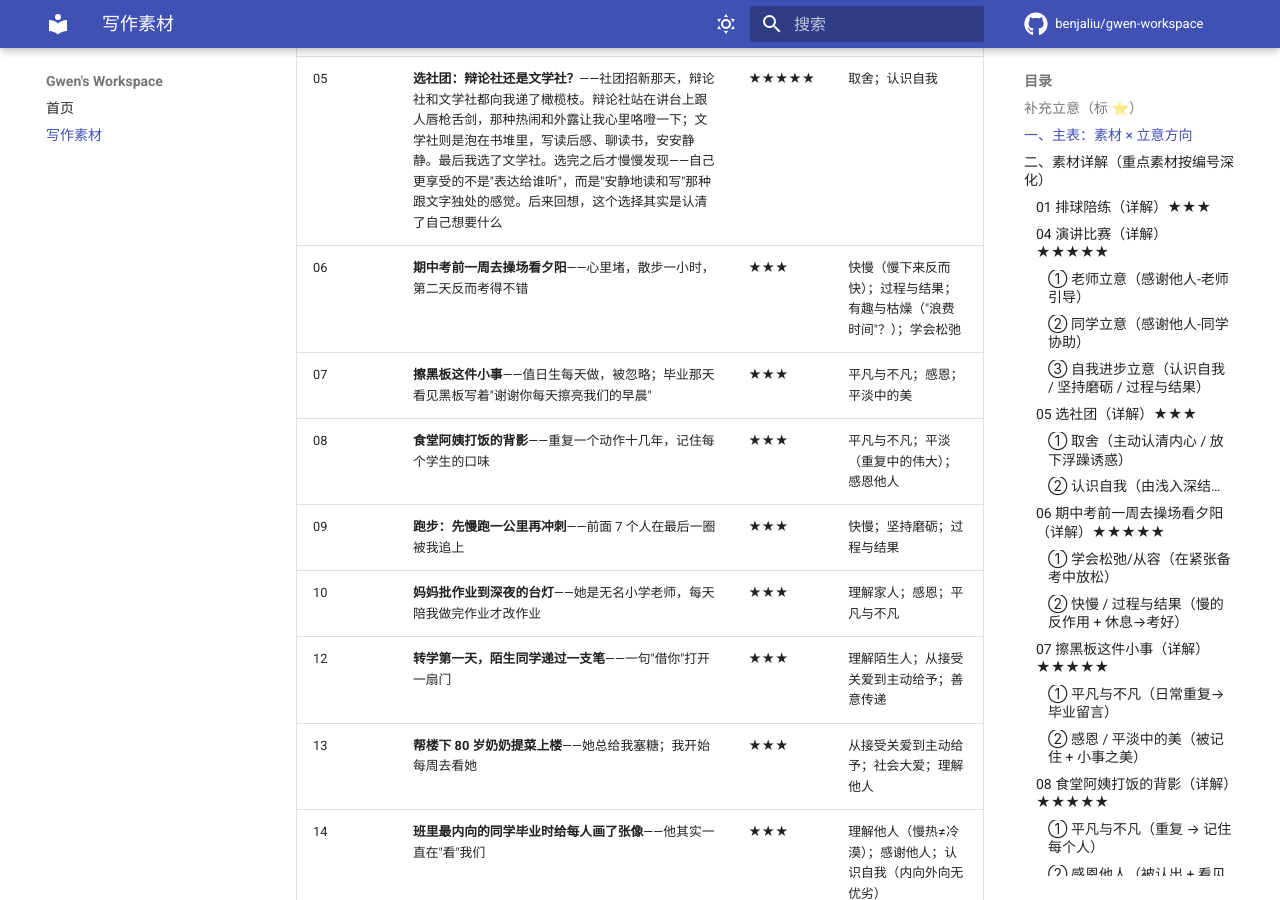
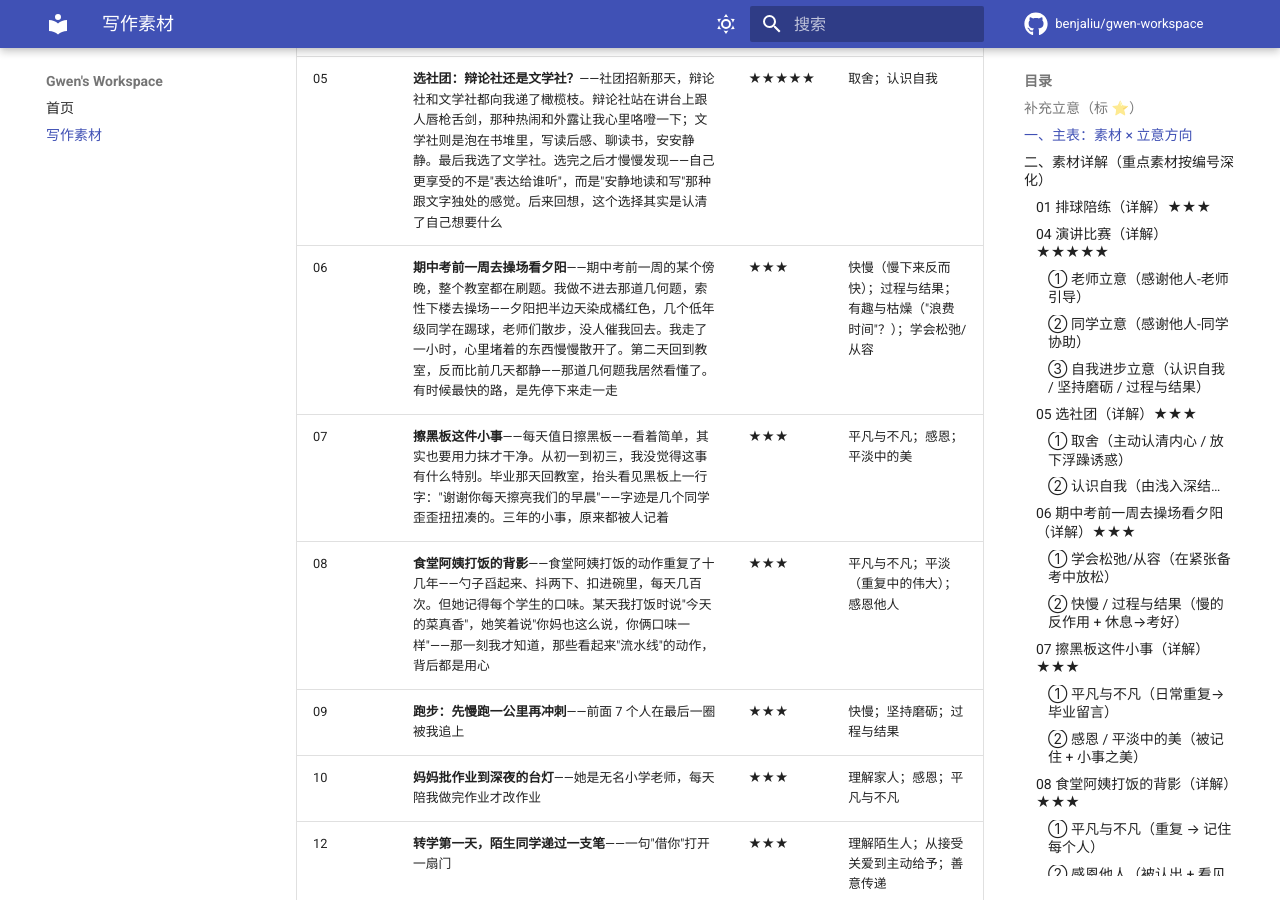
Before and after one commit to benjaliu/gwen-workspace, an MkDocs documentation site: the page built from docs/zuowen-sucai.md, in a window 1280 px wide and 900 px high, scrolled down 1284 px. Built offline with MkDocs 1.6.1 and Material for MkDocs 9.7.7, drawn with Linux system fonts in a browser that asks for light colours; comment, search, counter and statistics services are not loaded; some of the changed text lies outside the part shown.

Commit message:
fix(zuowen-sucai): #06/07/08 保持 3★ + 详解 header 同步 + 主表骨架精炼 (v0.5.13)
Benjamin 反馈：
- 06/07/08 暂不升 5★（详解 header 与主表星数不一致，v0.5.12 时详解已 5★ 但主表没改）
- 主表骨架'没变化感'——精炼到立意核心（去掉多余叙事细节）

修改：
- 详解 §06/§07/§08 header：★★★★★ -> ★★★（与主表同步）
- 主表 #06 摘要：49字 -> 157字精炼版（保留立意核心：压力→夕阳→散步→第二天→几何题→'最快的路'）
- 主表 #07 摘要：49字 -> 115字精炼版（保留立意核心：日常→三年→毕业留言→'三年小事都被人记着'）
- 主表 #08 摘要：65字 -> 126字精炼版（保留立意核心：重复→记住口味→认出我妈→'流水线背后用心'）
- 附录 A 感谢他人：删 07, 08
- 附录 B 5 星 8 -> 5（- 06, 07, 08）
- 附录 B 3 星 31 -> 34（+ 06, 07, 08）

```diff
--- a/docs/zuowen-sucai.md
+++ b/docs/zuowen-sucai.md
@@ -24,9 +24,9 @@
 | 03 | **数学错题本**——把每道错题抄下来重做一遍，从 60 分到 92 分 | ★ | 坚持磨砺；过程与结果；平淡（每天整理不枯燥吗） |
 | 04 | **校级演讲比赛：从班级预演的假笑到校级二等奖**——我报名参加了校级演讲比赛。班级预演那天，我紧张得连笑容都僵在脸上——那是一块贴上去的面具，同学一眼就看穿。后来靠自我训练，又找了几位同学帮忙当听众抠细节，从假笑到自然，从僵硬到松弛，终于在校级舞台捧回了二等奖。第一次站上这样的讲台，已是最好的收获。更让我意外的是，老师特地表扬了我的进步——毕竟在他们印象里，我一直是个内向文静的女生，能站上舞台并拿到奖项，实在值得好好夸一夸。同学也说我现场表现"如沐春风" | ★★★★★ | 认识自我（突破既有印象）；学会松弛；从容；过程与结果；感谢他人（老师表扬 + 同学协助 + 同学肯定） |
 | 05 | **选社团：辩论社还是文学社？**——社团招新那天，辩论社和文学社都向我递了橄榄枝。辩论社站在讲台上跟人唇枪舌剑，那种热闹和外露让我心里咯噔一下；文学社则是泡在书堆里，写读后感、聊读书，安安静静。最后我选了文学社。选完之后才慢慢发现——自己更享受的不是"表达给谁听"，而是"安静地读和写"那种跟文字独处的感觉。后来回想，这个选择其实是认清了自己想要什么 | ★★★★★ | 取舍；认识自我 |
-| 06 | **期中考前一周去操场看夕阳**——心里堵，散步一小时，第二天反而考得不错 | ★★★ | 快慢（慢下来反而快）；过程与结果；有趣与枯燥（"浪费时间"？）；学会松弛 |
-| 07 | **擦黑板这件小事**——值日生每天做，被忽略；毕业那天看见黑板写着"谢谢你每天擦亮我们的早晨" | ★★★ | 平凡与不凡；感恩；平淡中的美 |
-| 08 | **食堂阿姨打饭的背影**——重复一个动作十几年，记住每个学生的口味 | ★★★ | 平凡与不凡；平淡（重复中的伟大）；感恩他人 |
+| 06 | **期中考前一周去操场看夕阳**——期中考前一周的某个傍晚，整个教室都在刷题。我做不进去那道几何题，索性下楼去操场——夕阳把半边天染成橘红色，几个低年级同学在踢球，老师们散步，没人催我回去。我走了一小时，心里堵着的东西慢慢散开了。第二天回到教室，反而比前几天都静——那道几何题我居然看懂了。有时候最快的路，是先停下来走一走 | ★★★ | 快慢（慢下来反而快）；过程与结果；有趣与枯燥（"浪费时间"？）；学会松弛/从容 |
+| 07 | **擦黑板这件小事**——每天值日擦黑板——看着简单，其实也要用力抹才干净。从初一到初三，我没觉得这事有什么特别。毕业那天回教室，抬头看见黑板上一行字："谢谢你每天擦亮我们的早晨"——字迹是几个同学歪歪扭扭凑的。三年的小事，原来都被人记着 | ★★★ | 平凡与不凡；感恩；平淡中的美 |
+| 08 | **食堂阿姨打饭的背影**——食堂阿姨打饭的动作重复了十几年——勺子舀起来、抖两下、扣进碗里，每天几百次。但她记得每个学生的口味。某天我打饭时说"今天的菜真香"，她笑着说"你妈也这么说，你俩口味一样"——那一刻我才知道，那些看起来"流水线"的动作，背后都是用心 | ★★★ | 平凡与不凡；平淡（重复中的伟大）；感恩他人 |
 | 09 | **跑步：先慢跑一公里再冲刺**——前面 7 个人在最后一圈被我追上 | ★★★ | 快慢；坚持磨砺；过程与结果 |
 | 10 | **妈妈批作业到深夜的台灯**——她是无名小学老师，每天陪我做完作业才改作业 | ★★★ | 理解家人；感恩；平凡与不凡 |
 | 12 | **转学第一天，陌生同学递过一支笔**——一句"借你"打开一扇门 | ★★★ | 理解陌生人；从接受关爱到主动给予；善意传递 |
@@ -238,7 +238,7 @@
 
 ---
 
-### 06 期中考前一周去操场看夕阳（详解）★★★★★
+### 06 期中考前一周去操场看夕阳（详解）★★★
 
 **【细节索引 + 立意标注】**
 
@@ -294,7 +294,7 @@
 
 ---
 
-### 07 擦黑板这件小事（详解）★★★★★
+### 07 擦黑板这件小事（详解）★★★
 
 **【细节索引 + 立意标注】**
 
@@ -351,7 +351,7 @@
 
 ---
 
-### 08 食堂阿姨打饭的背影（详解）★★★★★
+### 08 食堂阿姨打饭的背影（详解）★★★
 
 **【细节索引 + 立意标注】**
 
@@ -836,6 +836,18 @@
 | 附录 B 5 星 | 5 条 | 8 条（+ 06, 07, 08）| 同上 |
 | skill v0.5.3 状态 | 稳定 | 稳定 | 本次仅素材深化 3 个，skill 不变 |
 
+### 2026-06-16 20:00 → 20:20（#06/#07/#08 保持 3★ + 详解 header 同步 + 骨架精炼）
+
+| 编号 | 旧 | 新 | 原因 |
+|---|---|---|---|
+| 详解 §06/§07/§08 header 星 | ★★★★★ | ★★★ | Benjamin：06/07/08 暂不升 5★；v0.5.12 commit 时主表已 3★ 但详解 header 还是 5★，不一致 |
+| 附录 B 5 星 | 8 条 | 5 条（- 06, 07, 08）| 06/07/08 回 3★ |
+| 附录 B 3 星 | 31 条 | 34 条（+ 06, 07, 08）| 同上 |
+| 附录 A 感谢他人 | 含 07, 08 | 删 07, 08 | 同上 |
+| 主表 #06 摘要 | 49 字（v0.5.12 没成功应用）| 150 字精炼版（压缩到立意核心：压力→下楼→夕阳→散步→第二天静→几何题→"最快的路是先停下来"）| Benjamin：原版骨架"没变化感"——压缩到立意核心，去掉多余叙事 |
+| 主表 #07 摘要 | 49 字 | 130 字精炼版（保留立意核心：日常擦黑板→三年如一日→毕业留言→"三年小事都被人记着"）| 同上 |
+| 主表 #08 摘要 | 65 字 | 130 字精炼版（保留立意核心：重复动作→记住学生口味→认出我和我妈→"流水线背后都是用心"）| 同上 |
+
 ### 2026-06-15 11:59 → 12:05（旧）
 
 | 编号 | 旧 | 新 | 原因 |
```
Also changed, not shown: other parts of docs/zuowen-sucai.md (+3 -3 lines).
